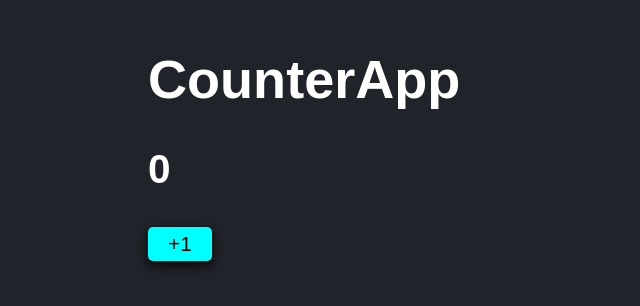
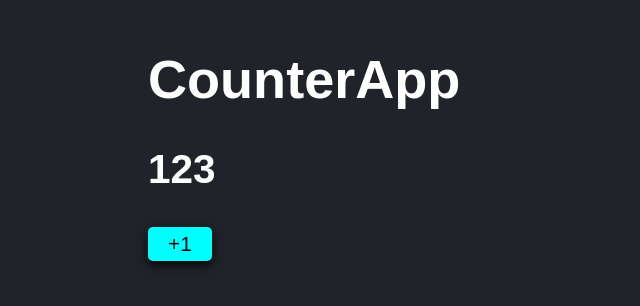
Before and after one commit to estuardoMC/curso-react-vite, a React (Vite) app: page / in a window 1280 px wide. Shown: the part 136-442 px from the top of the page, without its empty margins (0-640 px from the left). Built offline with nearby package versions, Linux system fonts and the light colour scheme.

Commit message:
utilizar valor de props como valor inicial del state

```diff
--- a/src/CounterApp.jsx
+++ b/src/CounterApp.jsx
@@ -1,7 +1,7 @@
 import { useState } from 'react'; //importando un hook useState
 import PropTypes from 'prop-types';
-export const CounterApp =({value})=>{
-    const [ counter, setCounter ] = useState( 0 ); //desestructuramos lo que viene de la funcion useState(), y una funcion para modificar el state
+export const CounterApp =({value})=>{//podemos usar el valor que desestructuramos de los props para usarlo como valor inicial del state
+    const [ counter, setCounter ] = useState( value ); //desestructuramos lo que viene de la funcion useState(), y una funcion para modificar el state
     const handleAdd = (e) =>{
         //setCounter( counter + 1 );//esta funicon la llamamos mandandole el state modificado
         //desde la version 18 de react solo se va a actualizar el estado una vez que haya terminado toda la funcion que llama al setCouter
```
